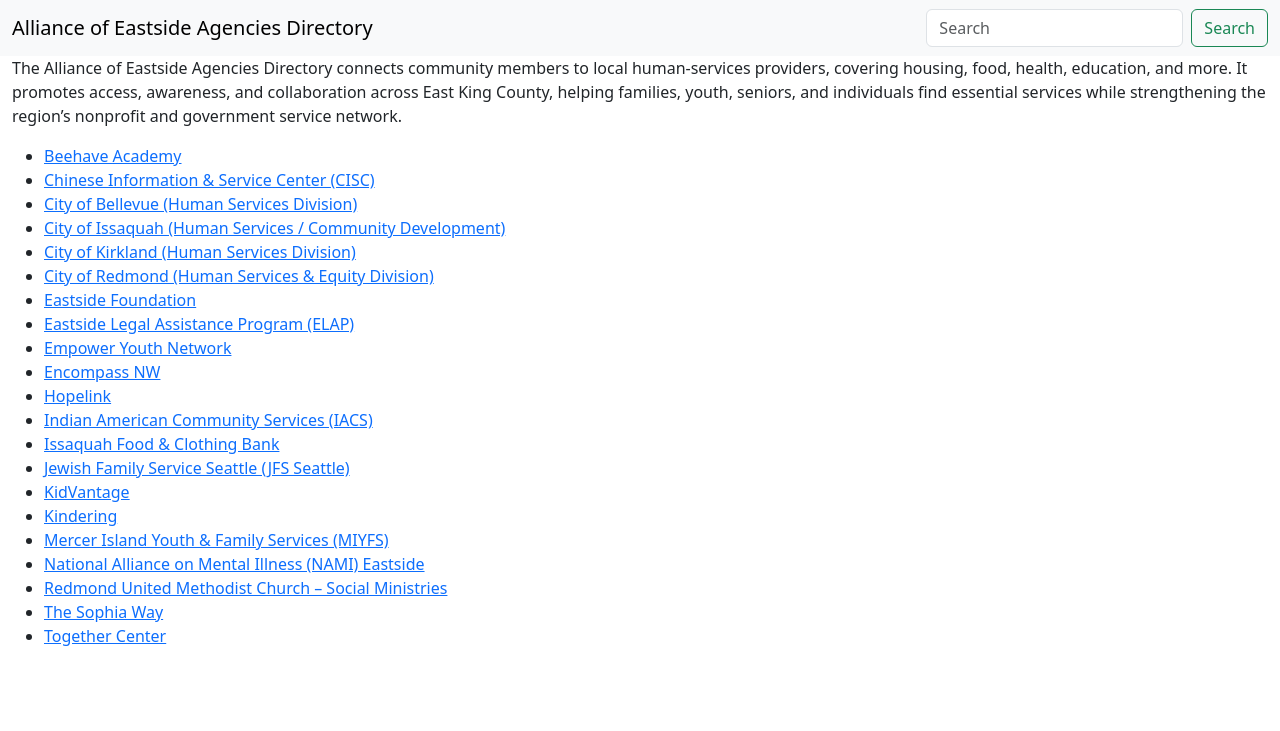
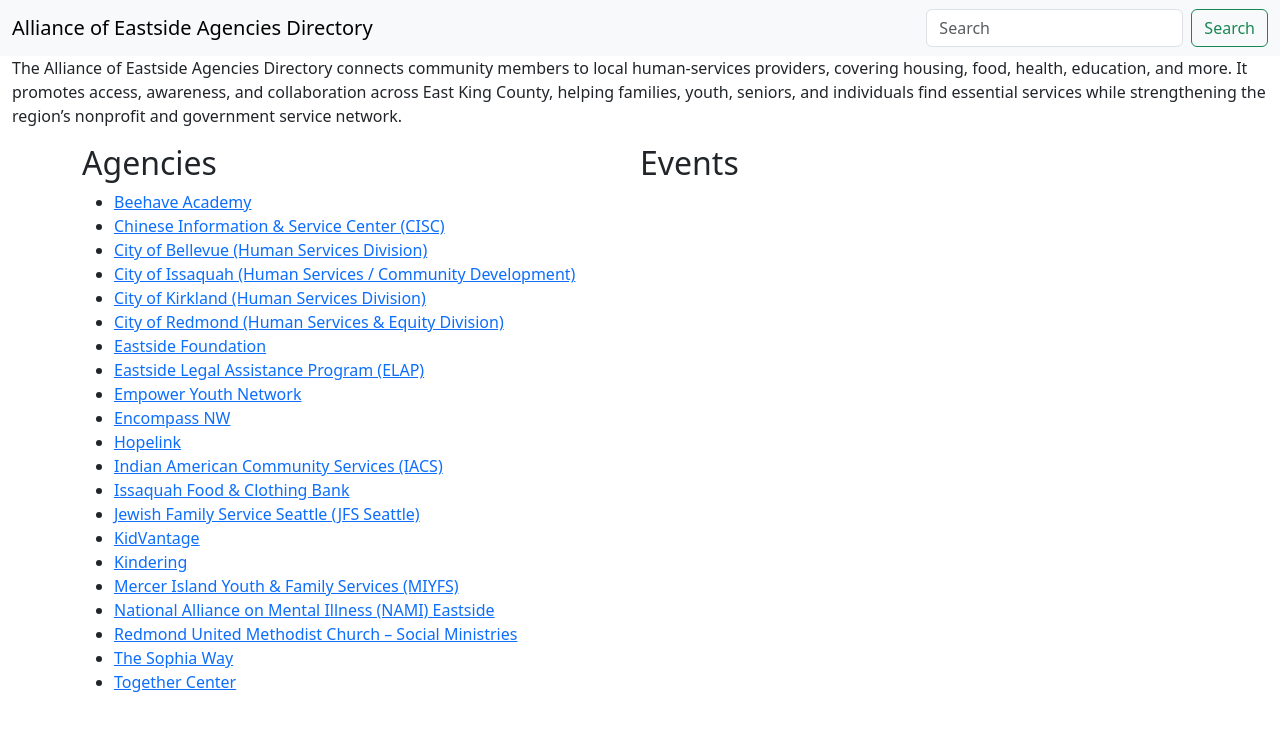
Before and after one commit to allianceofeastsideagencies/aea.directory, a Jekyll site: the page built from index.md, in a window 1280 px wide. Shown: the top 731 px of the page. Built offline with Jekyll 4.4.1, drawn with Linux system fonts in a browser that asks for light colours.

Commit message:
create initial event layout (#2)

```diff
--- a/_config.yml
+++ b/_config.yml
@@ -10,17 +10,26 @@
   agencies:
     output: true
     sort_by: title
+  events:
+    output: true
+    sort_by: start_date
 defaults:
   - scope:
       path: _agencies
     values:
       layout: agency
+  - scope:
+      path: _events
+    values:
+      layout: event
 
 # Build settings
 exclude:
   - vendor
   - Gemfile.lock
   - Gemfile
+  - LICENSE
+  - mise.toml
   - README.md
   - script
 
--- a/_layouts/home.html
+++ b/_layouts/home.html
@@ -2,8 +2,27 @@
 layout: page
 ---
 {{ content }}
-<ul>
-  {% for agency in site.agencies %}
-    <li><a href="{{ agency.url }}">{{ agency.title }}</a></li>
-  {% endfor %}
-</ul>
+
+
+<div class="container">
+  <div class="row align-items-start">
+    <div class="row">
+      <div class="col-6">
+        <h2>Agencies</h2>
+        <ul>
+          {% for agency in site.agencies %}
+            <li><a href="{{ agency.url }}">{{ agency.title }}</a></li>
+          {% endfor %}
+        </ul>
+      </div>
+      <div class="col-6">
+        <h2>Events</h2>
+        <ul>
+          {% for event in site.events %}
+            <li><a href="{{ event.url }}">{{ event.title }}</a></li>
+          {% endfor %}
+        </ul>
+      </div>
+    </div>
+  </div>
+</div>
```
Also changed, not shown: _layouts/event.html (added, +9 -0 lines).
